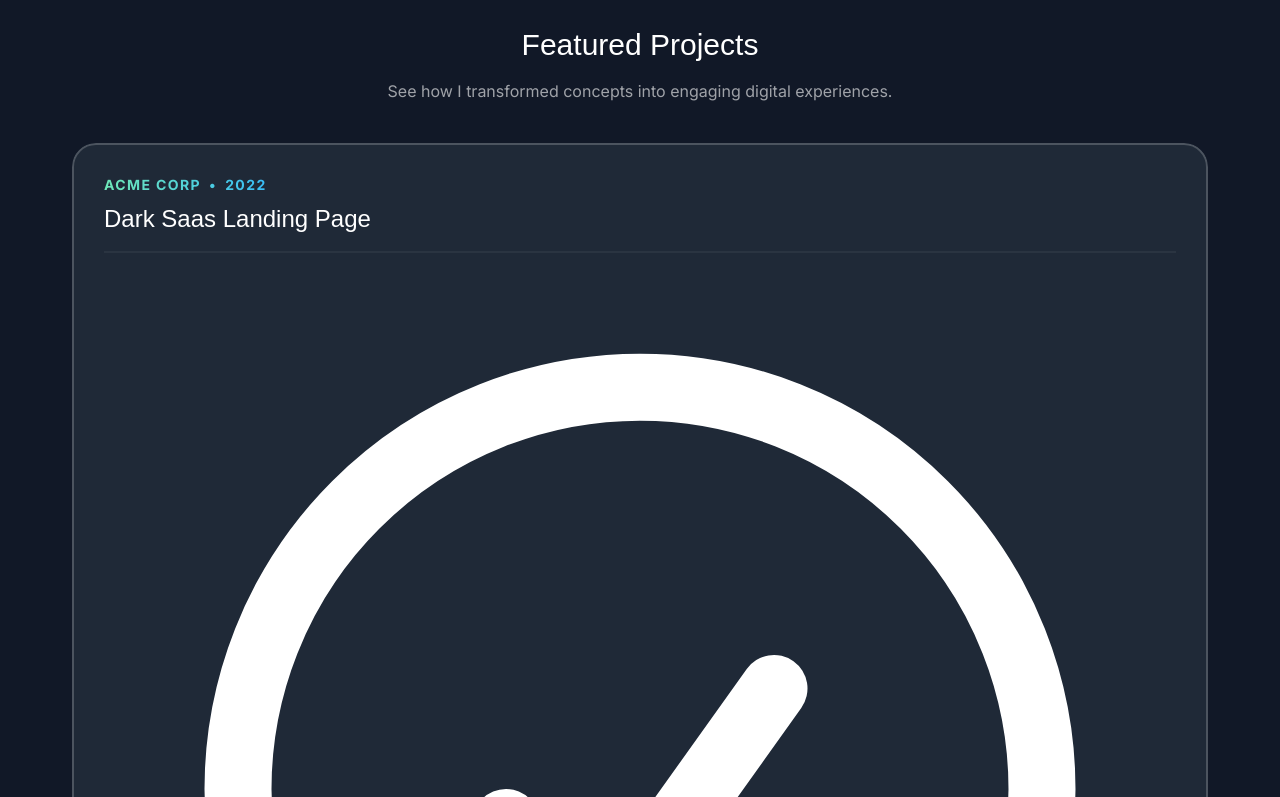
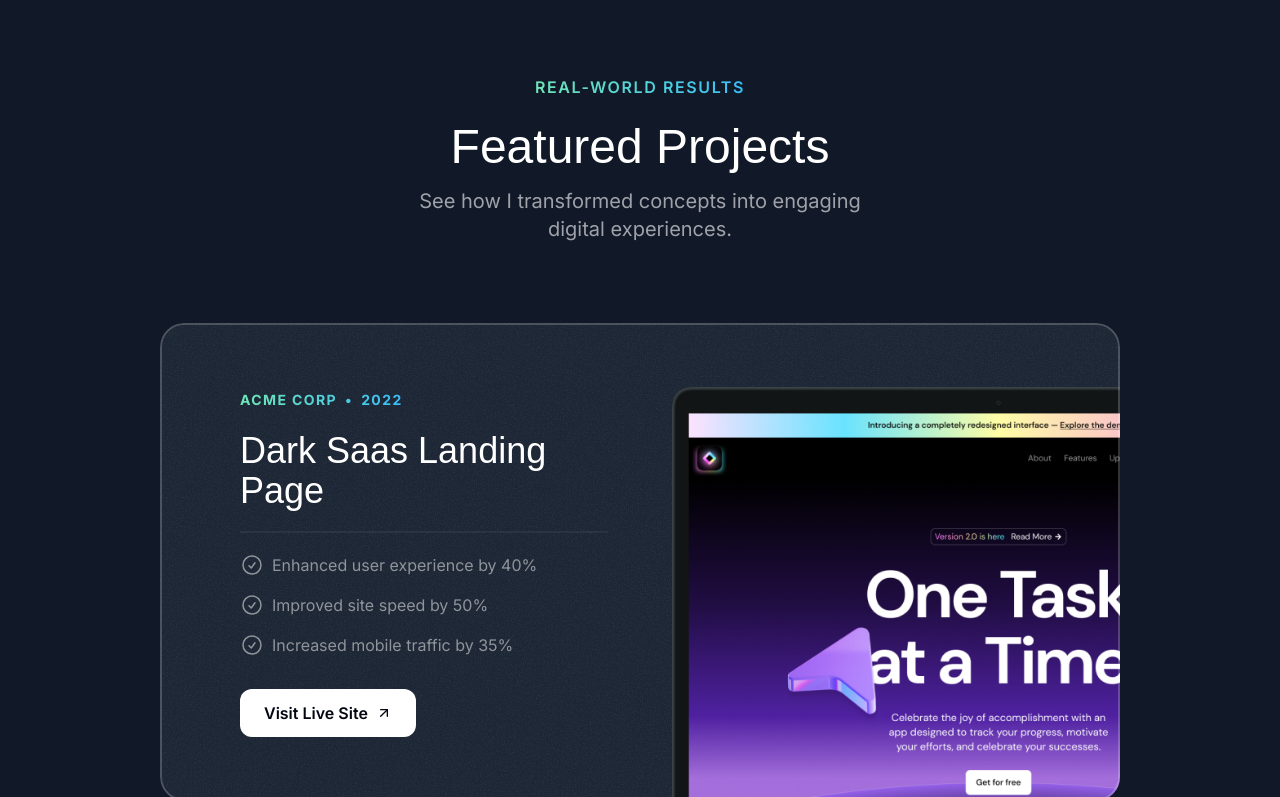
Before and after one commit to markiiman/dev-portfolio, a Next.js app: page / in a window 1280 px wide. Shown: the part 943-1740 px from the top of the page. Built offline with nearby package versions, Linux system fonts and the light colour scheme; a web font is replaced by a local one.

Commit message:
Finish Featured section

```diff
--- a/src/app/globals.css
+++ b/src/app/globals.css
@@ -10,4 +10,11 @@
     .hero-ring {
         @apply absolute inset-0 border-2 top-1/2 left-1/2 -translate-x-1/2 -translate-y-1/2 rounded-full border-emerald-300/5 shadow-[0_0_80px_inset] shadow-emerald-300/5;
     }
+
 }
+
+@layer utilities {
+    .container {
+        @apply lg:max-w-5xl;
+    }
+}
--- a/src/sections/Projects.tsx
+++ b/src/sections/Projects.tsx
@@ -1,50 +1,60 @@
 import { portfolioProjects } from "@/constants";
 import CheckCircleIcon from "@/assets/icons/check-circle.svg";
+import ArrowUpRightIcon from "@/assets/icons/arrow-up-right.svg";
 import Image from "next/image";
+import grainImage from "@/assets/images/grain.jpg";
 
 export const ProjectsSection = () => {
   return (
-    <div>
+    <section className="pb-16 lg:py-24">
       <div className="container">
         <div className="flex justify-center">
           <p className="uppercase font-semibold tracking-widest bg-gradient-to-r from-emerald-300 to-sky-400 text-center text-transparent bg-clip-text">Real-world Results</p>
         </div>
-        <h2 className="font-serif text-3xl text-center mt-6">Featured Projects</h2>
-        <p className="text-center text-white/60 mt-4">See how I transformed concepts into engaging digital experiences.</p>
+        <h2 className="font-serif text-3xl md:text-5xl text-center mt-6">Featured Projects</h2>
+        <p className="text-center text-white/60 mt-4 md:text-lg max-w-md mx-auto lg:text-xl">See how I transformed concepts into engaging digital experiences.</p>
 
-        <div className="flex flex-col mt-10">
+        <div className="flex flex-col mt-10 gap-20 md:mt-20">
           {portfolioProjects.map((project) => (
-            <div key={project.title} className="bg-gray-800 rounded-3xl relative z-0 overflow-hidden after:z-10 after:content-[''] after:absolute after:inset-0 after:outline-2 after:outline after:-outline-offset-2 after:rounded-3xl after:outline-white/20 p-8">
-              <div className="flex">
+            <div key={project.title} className="bg-gray-800 rounded-3xl relative z-0 overflow-hidden after:z-10 after:content-[''] after:absolute after:inset-0 after:outline-2 after:outline after:-outline-offset-2 after:rounded-3xl after:outline-white/20 px-8 pt-8 after:pointer-events-none md:pt-12 md:px-10 lg:pt-16 lg:px-20">
+              <div className="absolute inset-0 -z-10 opacity-5" style={{backgroundImage: `url(${grainImage.src})`}}></div>
+
+              <div className="lg:grid lg:grid-cols-2 lg:gap-16">
+                <div className="lg:pb-16">
                   <div className="bg-gradient-to-r from-emerald-300 to-sky-400 text-center text-transparent bg-clip-text inline-flex font-bold uppercase tracking-widest text-sm gap-2">
                     <span>{project.company}</span>
                     <span>&bull;</span>
                     <span>{project.year}</span>
                   </div>
-              </div>
 
-              <h3 className="font-serif text-2xl mt-2">{project.title}</h3>
+                  <h3 className="font-serif text-2xl mt-2 md:text-4xl md:mt-5">{project.title}</h3>
 
-              <hr className="border-t-2 border-white/5 mt-4" />
+                  <hr className="border-t-2 border-white/5 mt-4 md:mt-5" />
 
-              <ul>
+                  <ul className="flex flex-col gap-4 mt-4 md:mt-5">
                     {project.results.map((result) => (
-                  <li>
-                    <CheckCircleIcon />
+                      <li className="flex gap-2 text-sm text-white/50 md:text-base">
+                        <CheckCircleIcon className="size-5 md:size-6" />
                         <span>{result.title}</span>
                       </li>
                     ))}
                   </ul>
 
                   <a href={project.link}>
-                <button>View Live Site</button>
+                    <button className="bg-white text-gray-950 h-12 w-full rounded-xl font-semibold inline-flex items-center justify-center gap-2 mt-8 md:w-auto md:px-6">
+                      <span>Visit Live Site</span>
+                      <ArrowUpRightIcon className="size-4" />
+                    </button>
                   </a>
-
-              <Image src={project.image} alt={project.title} />
+                </div>
+                <div className="relative">
+                  <Image src={project.image} alt={project.title} className="mt-8 -mb-4 md:-mb-0 lg:mt-0 lg:absolute lg:h-full lg:w-auto lg:max-w-none" />
+                </div>
+              </div>
             </div>
           ))}
         </div>
       </div>
-    </div>
+    </section>
   );
 };
```
Lines whose indentation alone changed are shown as unchanged.
